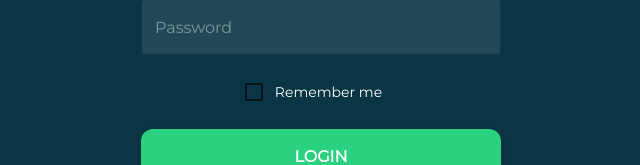
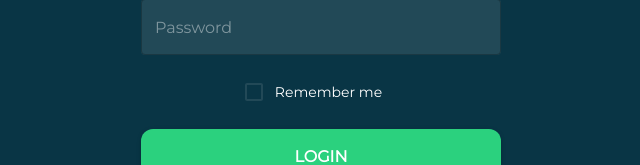
Before and after one commit to alienrey/movie-database, a Next.js app in the folder frontend/: page /auth/signin in a window 1280 px wide. Shown: the part 392-557 px from the top of the page, without its empty margins (319-959 px from the left). Built offline with nearby package versions, Linux system fonts and the light colour scheme.

Commit message:
feat: changed checkbox styling

```diff
--- a/frontend/src/app/auth/signin/page.tsx
+++ b/frontend/src/app/auth/signin/page.tsx
@@ -77,6 +77,7 @@ export default function SignInPage() {
               <Checkbox
                 {...formik.getFieldProps('rememberMe')}
                 checked={formik.values.rememberMe}
+                sx={{ color: colors.input, fill: colors.input }}
               />
             }
             label={
```
